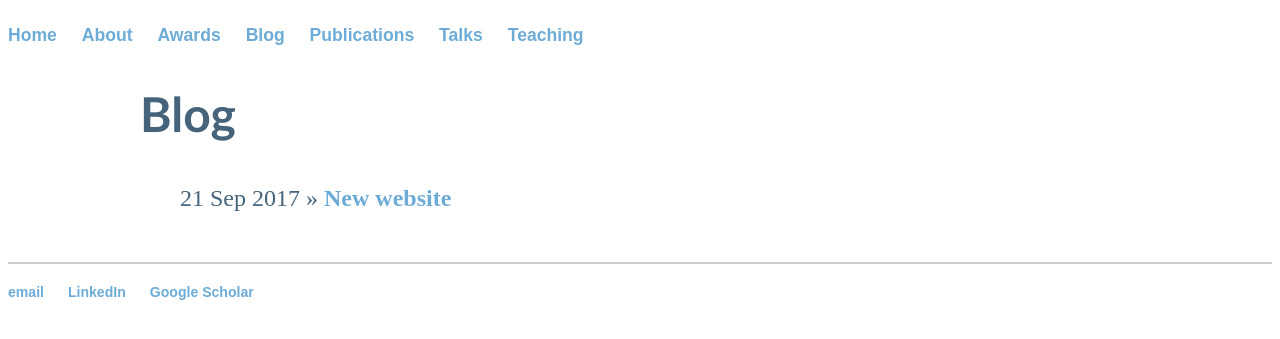
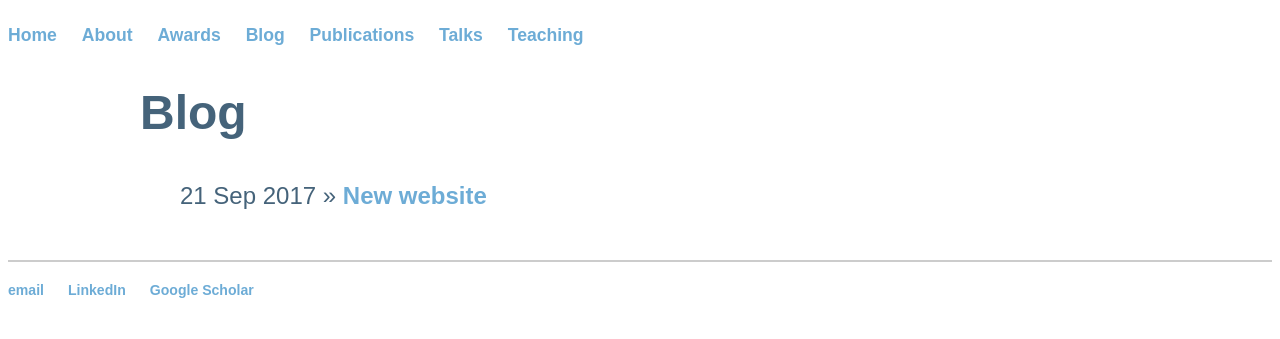
Before and after one commit to Hadrien-Montanelli/Hadrien-Montanelli.github.io, a Jekyll site: the page built from blog/index.html, in a window 1280 px wide. Shown: the top 339 px of the page. Built offline with Jekyll 4.4.1, drawn with Linux system fonts in a browser that asks for light colours.

Commit message:
Update main.css

```diff
--- a/css/main.css
+++ b/css/main.css
@@ -29,32 +29,35 @@ a:hover {
 }
 h1 {
     font-size: 3em;
-    font-family: Futura, 'Trebuchet MS', Arial, sans-serif;
+    font-family: 'Apercu Pro', sans-serif;
     color: rgb(69, 99, 122);
 }
 h2 {
     font-size: 2.25em;
-    font-family: Futura, 'Trebuchet MS', Arial, sans-serif;
+    font-family: 'Apercu Pro', sans-serif;
     color: rgb(69, 99, 122);
 }
 h3 {
     font-size: 1.75em;
-    font-family: Futura, 'Trebuchet MS', Arial, sans-serif;
+    font-family: 'Apercu Pro', sans-serif;
     color: rgb(69, 99, 122);
 }
 p {
     font-size: 1.1em;
+    font-family: 'Apercu Pro', sans-serif;
     line-height: 1.25em;
     color: rgb(69, 99, 122);
 }
 ul {
     font-size: 1.1em;
+    font-family: 'Apercu Pro', sans-serif;
     line-height: 2em;
     color: rgb(69, 99, 122);
 }
 ul.posts {
     margin: 20px auto 40px;
     font-size: 1.5em;
+    font-family: 'Apercu Pro', sans-serif;
     color: rgb(69, 99, 122);
 }
 ul.posts li {
```
